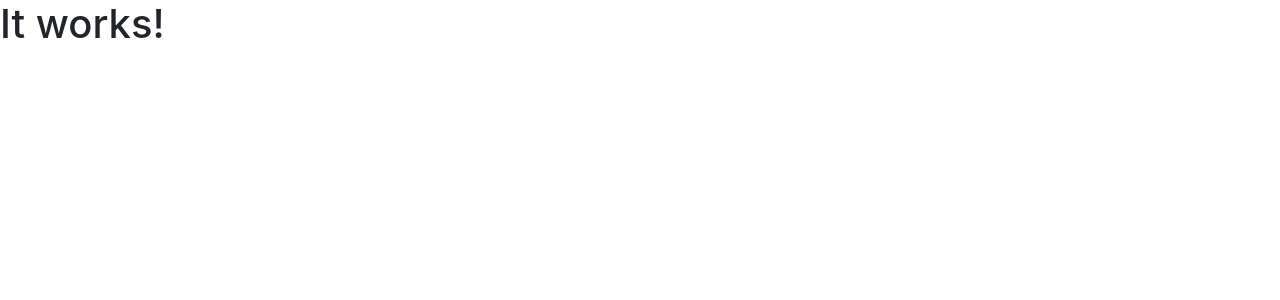
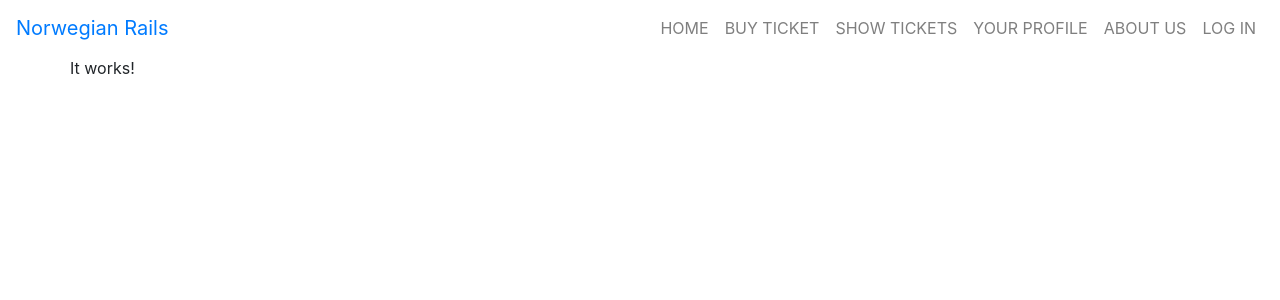
Before and after one commit to emilgab/norwegian-rails, a Flask app: page / in a window 1280 px wide. Shown: the top 300 px of the page. Run offline with Flask 2, Linux system fonts and the light colour scheme; some libraries are stand-ins or nearby versions.

Commit message:
Added navigation bar

```diff
--- a/app/static/css/main.css
+++ b/app/static/css/main.css
@@ -1,3 +1,11 @@
 body {
 
 }
+
+#toggle-icon {
+  border: None;
+}
+
+.navbar-toggler-icon {
+  width: 50px;
+}
--- a/app/templates/homepage.html
+++ b/app/templates/homepage.html
@@ -1,4 +1,8 @@
 {% extends "layout.html" %}
 {% block content %}
-<h1>It works!</h1>
+<div class="container">
+  <div class="row">
+    <p>It works!</p>
+  </div>
+</div>
 {% endblock %}
--- a/app/templates/layout.html
+++ b/app/templates/layout.html
@@ -3,7 +3,6 @@
   <head>
     <meta charset="utf-8">
     <title>Norwegian Rails</title>
-    <link rel="stylesheet" href="{{url_for('static',filename='css/main.css')}}">
     <!--- bootstrap CSS, JavaScript, Popper.js and jQuery --->
     <link rel="stylesheet" href="https://stackpath.bootstrapcdn.com/bootstrap/4.5.2/css/bootstrap.min.css" integrity="sha384-JcKb8q3iqJ61gNV9KGb8thSsNjpSL0n8PARn9HuZOnIxN0hoP+VmmDGMN5t9UJ0Z" crossorigin="anonymous">
     <script src="https://code.jquery.com/jquery-3.5.1.slim.min.js" integrity="sha384-DfXdz2htPH0lsSSs5nCTpuj/zy4C+OGpamoFVy38MVBnE+IbbVYUew+OrCXaRkfj" crossorigin="anonymous"></script>
@@ -13,9 +12,25 @@
     <meta name="viewport" content="width=device-width, initial-scale=1.0">
     <!--- Favicon --->
     <link rel="shortcut icon" type="image/png" href="{{url_for('static',filename='img/favicon.png')}}"/>
+    <link rel="stylesheet" href="{{url_for('static',filename='css/main.css')}}">
 
   </head>
   <body>
+    <nav class="navbar navbar-expand-lg navbar-light">
+      <button class="navbar-toggler mr-2" type="button" data-toggle="collapse" data-target="#navbar" id="toggle-icon">
+        <span class="navbar-toggler-icon"></span>
+      </button>
+      <span class="navbar-brand d-flex flex-fill"><a href="#home">Norwegian Rails</a></span>
+      <div class="collapse navbar-collapse" id="navbar">
+        <ul class="navbar-nav ml-auto">
+          {% for x,y in nav_items.items() %}
+          <li class="nav-item">
+            <a class="nav-link block" href="{{y['href']}}">{{x}}</a>
+          </li>
+          {% endfor %}
+        </ul>
+      </div>
+    </nav>
     {% block content %}
     {% endblock %}
   </body>
--- a/app/views.py
+++ b/app/views.py
@@ -1,6 +1,15 @@
 from app import app
 from flask import Flask, render_template
 
+nav_items = {
+    "HOME":"#home",
+    "BUY TICKET":"#purchase",
+    "SHOW TICKETS":"#show",
+    "YOUR PROFILE":"#profile",
+    "ABOUT US":"#about",
+    "LOG IN":"#login"
+}
+
 @app.route('/')
 def homepage():
-    return render_template("homepage.html")
+    return render_template("homepage.html", nav_items=nav_items)
```
